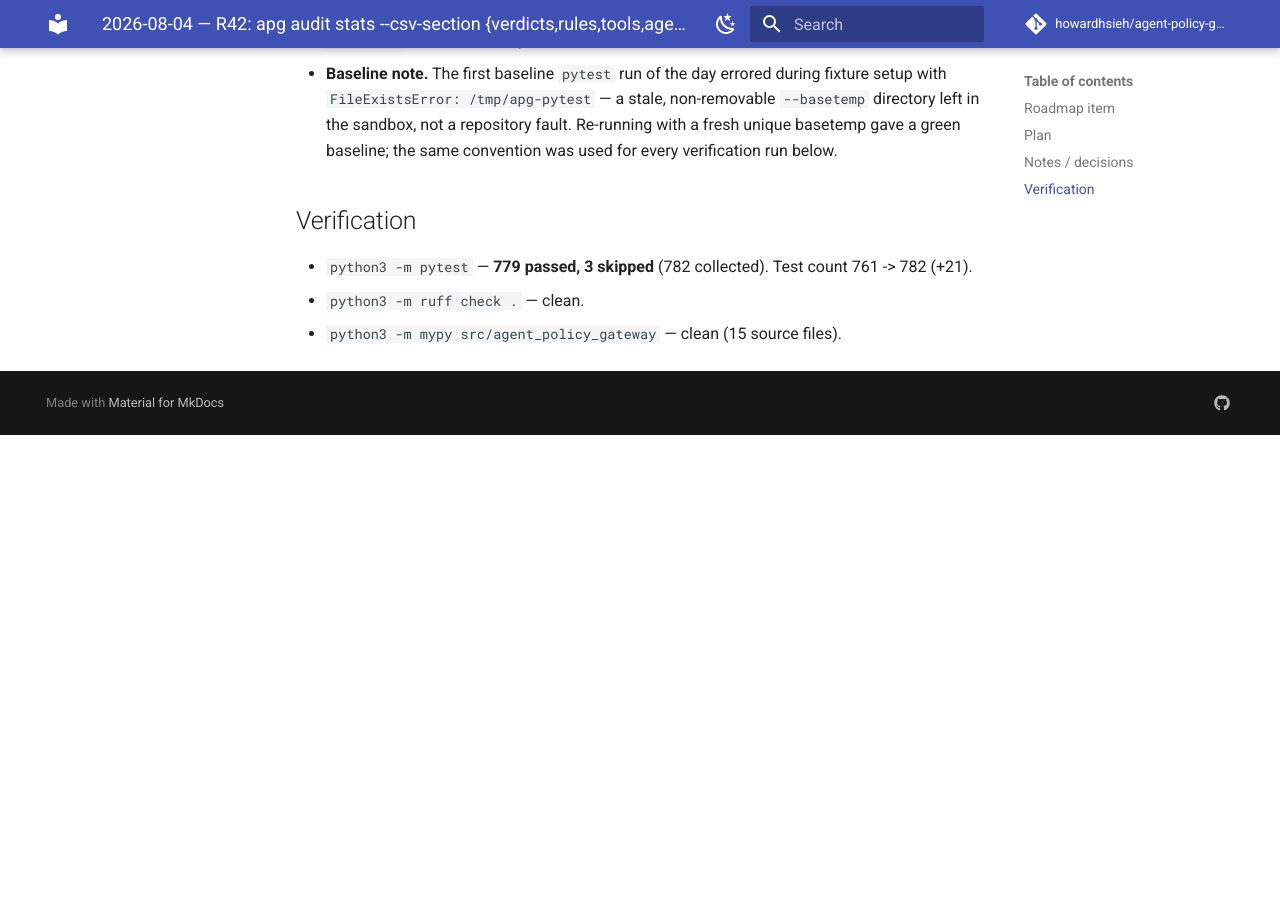
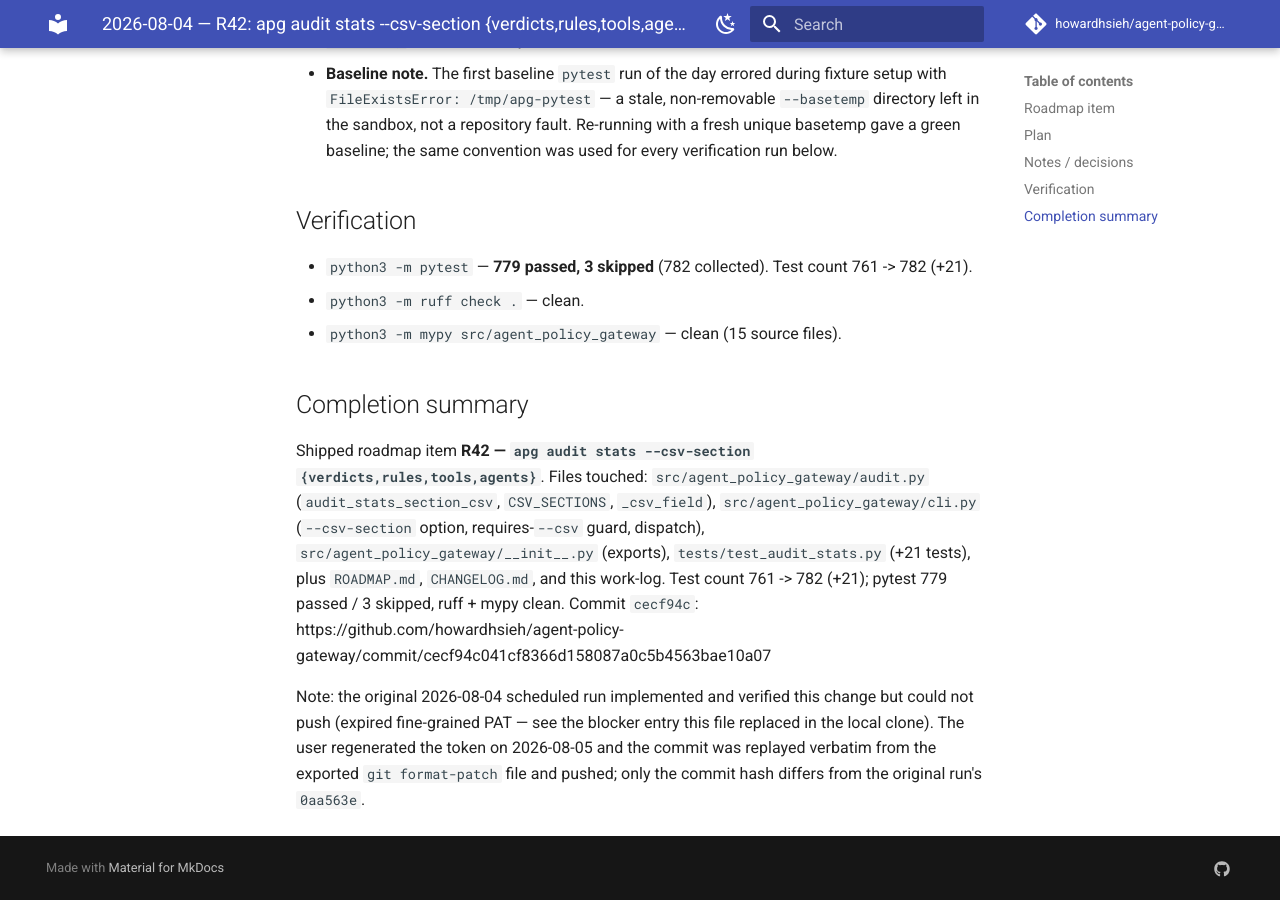
Before and after one commit to howardhsieh/agent-policy-gateway, an MkDocs documentation site: the page built from docs/work-log/2026-08-04.md, in a window 1280 px wide and 900 px high, scrolled down 1502 px. Built offline with MkDocs 1.6.1 and Material for MkDocs 9.7.7, drawn with Linux system fonts in a browser that asks for light colours; comment, search, counter and statistics services are not loaded; before the commit the page ends 1937 px from its top, so only the background shows below that.

Commit message:
docs: record R42 commit hash and finalize 2026-08-04 work-log

```diff
--- a/docs/work-log/2026-08-04.md
+++ b/docs/work-log/2026-08-04.md
@@ -63,3 +63,21 @@ Files touched: `src/agent_policy_gateway/audit.py`,
   761 -> 782 (+21).
 - `python3 -m ruff check .` — clean.
 - `python3 -m mypy src/agent_policy_gateway` — clean (15 source files).
+
+## Completion summary
+
+Shipped roadmap item **R42 — `apg audit stats --csv-section
+{verdicts,rules,tools,agents}`**. Files touched:
+`src/agent_policy_gateway/audit.py` (`audit_stats_section_csv`, `CSV_SECTIONS`,
+`_csv_field`), `src/agent_policy_gateway/cli.py` (`--csv-section` option,
+requires-`--csv` guard, dispatch), `src/agent_policy_gateway/__init__.py`
+(exports), `tests/test_audit_stats.py` (+21 tests), plus `ROADMAP.md`,
+`CHANGELOG.md`, and this work-log. Test count 761 -> 782 (+21); pytest 779
+passed / 3 skipped, ruff + mypy clean. Commit `cecf94c`:
+https://github.com/howardhsieh/agent-policy-gateway/commit/cecf94c041cf8366d158087a0c5b4563bae10a07
+
+Note: the original 2026-08-04 scheduled run implemented and verified this change
+but could not push (expired fine-grained PAT — see the blocker entry this file
+replaced in the local clone). The user regenerated the token on 2026-08-05 and
+the commit was replayed verbatim from the exported `git format-patch` file and
+pushed; only the commit hash differs from the original run's `0aa563e`.
```
Also changed, not shown: ROADMAP.md (+1 -1 lines).
